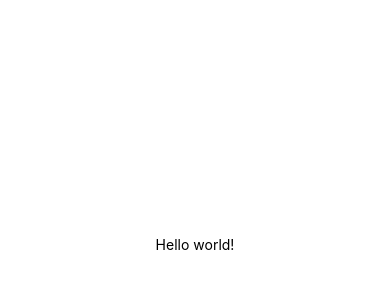
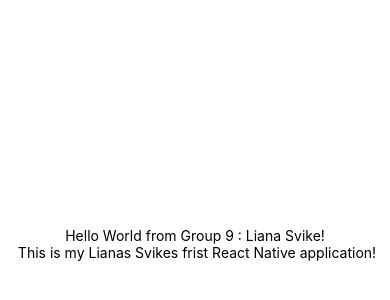
Before and after one commit to Edijs-Elijs-Skroders/G9otraispraktiskais, a React Native app: screen / in a window 390 px wide. Shown: the part 178-478 px from the top of the page. Built offline with nearby package versions, Linux system fonts and the light colour scheme.

Commit message:
Update App.js

```diff
--- a/App.js
+++ b/App.js
@@ -5,7 +5,8 @@ import { StyleSheet, Text, View } from 'react-native';
 export default function App() {
   return (
     <View style={styles.container}>
-      <Text>Hello world!</Text>
+      <Text>Hello World from Group 9 : Liana Svike!</Text>
+      <Text> This is my Lianas Svikes frist React Native application!</Text>
       <StatusBar style="auto" />
     </View>
   );
```
